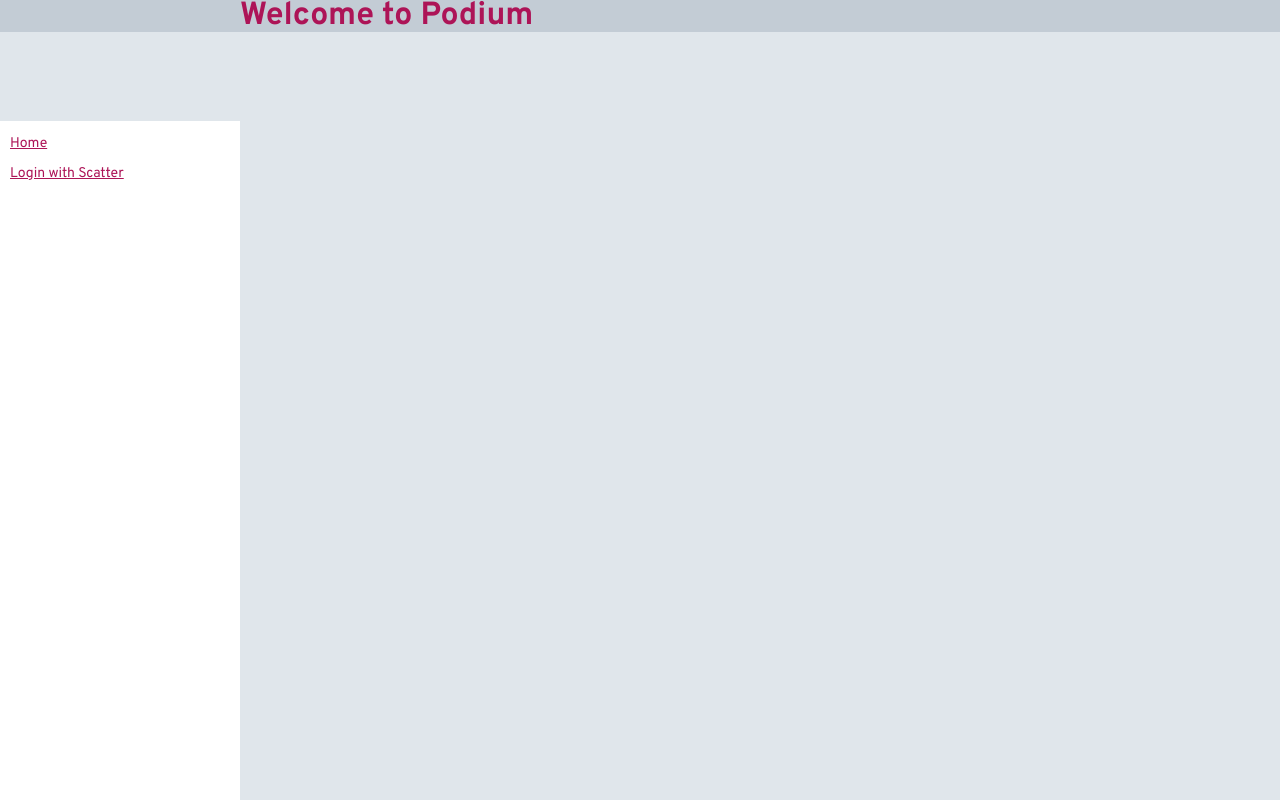
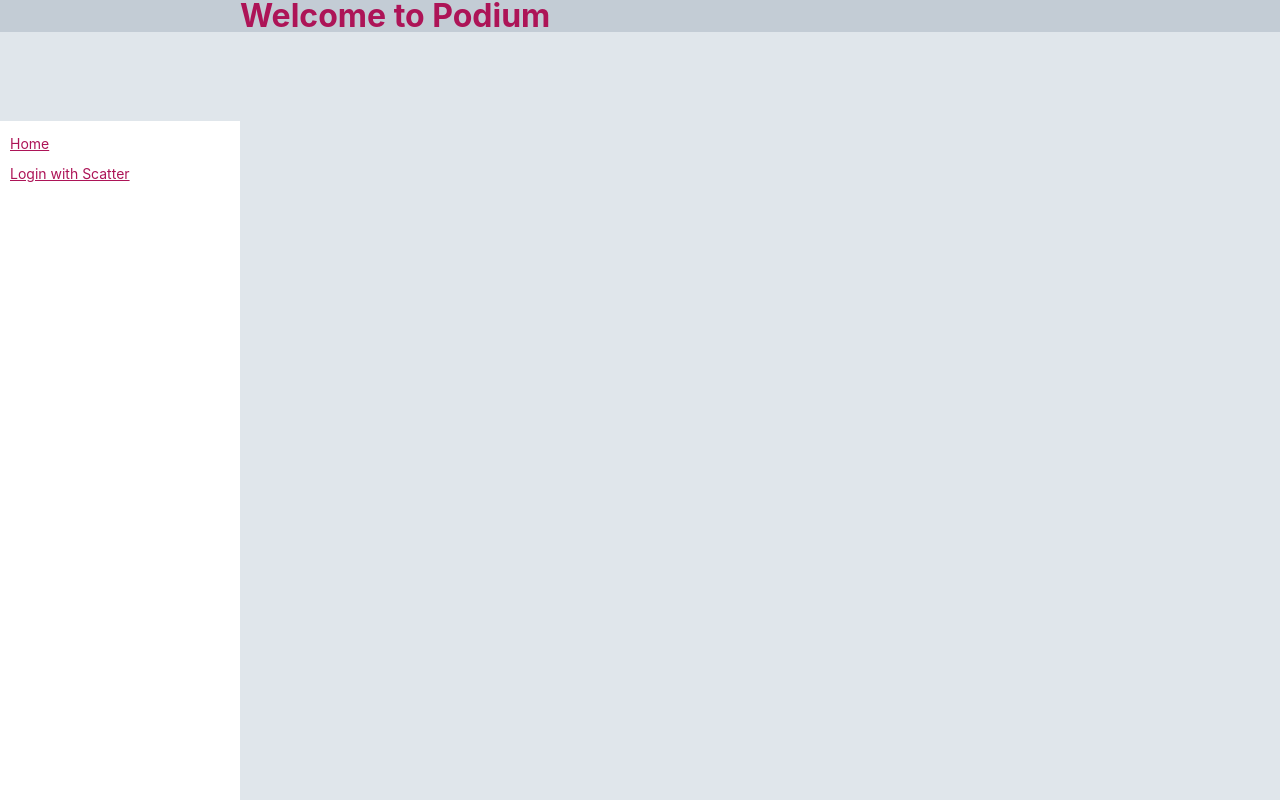
Before and after one commit to BinaryBeast/podium.vue, a Vue app: page / in a window 1280 px wide. Built offline with nearby package versions, Linux system fonts and the light colour scheme.

Commit message:
Adds Nunito Sans font mixin.

```diff
--- a/src/styles/_fonts.scss
+++ b/src/styles/_fonts.scss
@@ -50,6 +50,23 @@
         }
     // }
     // end Overpass
+
+    // Nunito Sans
+    // {
+        $nunito_sans_stack: "Nunito Sans", $system_stack;
+
+        @mixin font__nunito_sans($size: $base_font_size, $weight: normal, $style: normal, $important: false)
+        {
+            font:
+            {
+                family: $nunito_sans_stack $important;
+                size: rem($size) $important;
+                weight: $weight $important;
+                style: $style $important;
+            }
+        }
+    // }
+    // end Nunito Sans
 // }
 // end fonts list
 
@@ -57,7 +74,7 @@
 // {
     @mixin font__content($size: $base_font_size, $weight: 400, $style: normal, $important: null)
     {
-        @include font__overpass($size, $weight, $style, $important);
+        @include font__nunito_sans($size, $weight, $style, $important);
     }
 
     @mixin font__code($size: $base_font_size, $weight: normal, $style: normal, $important: null)
```
